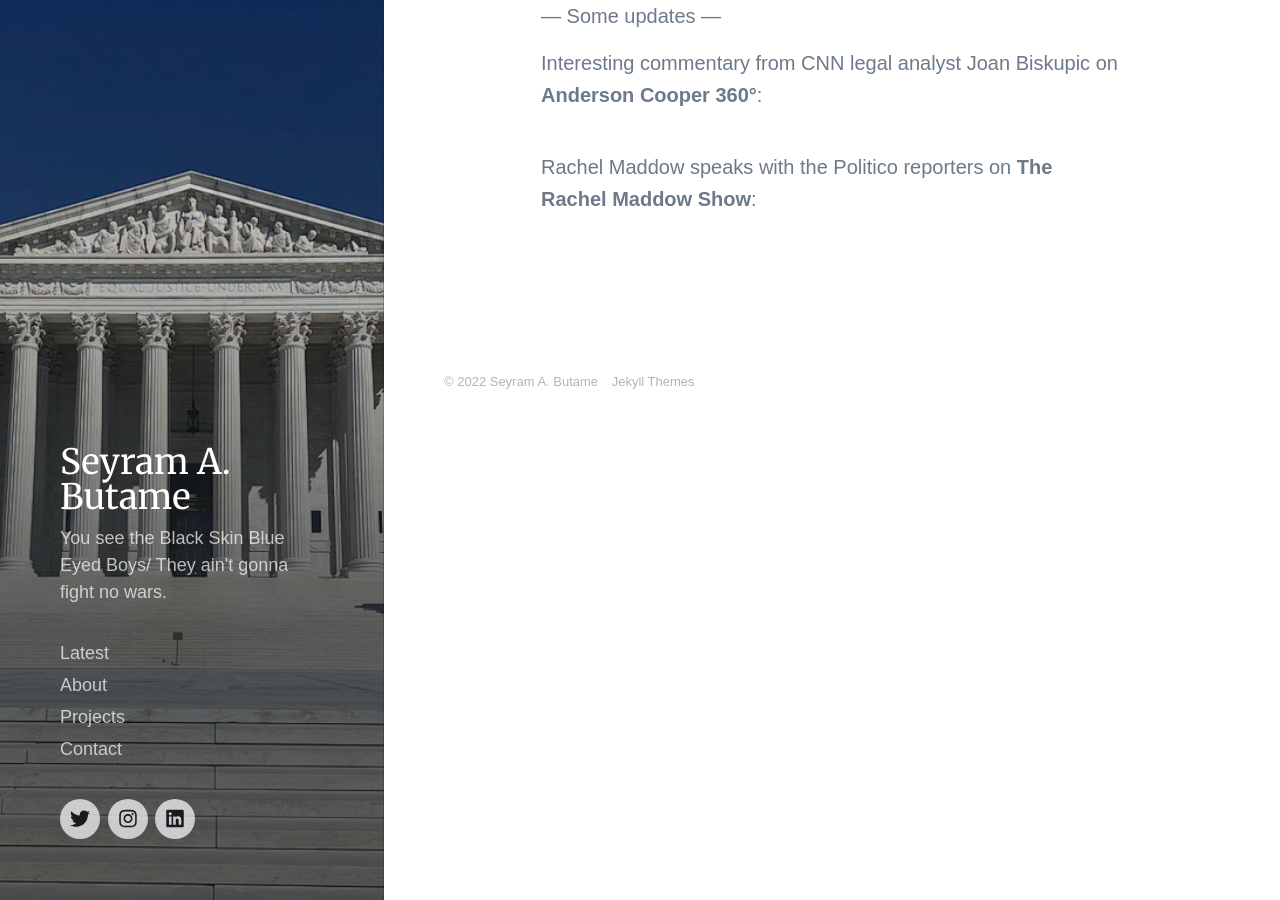
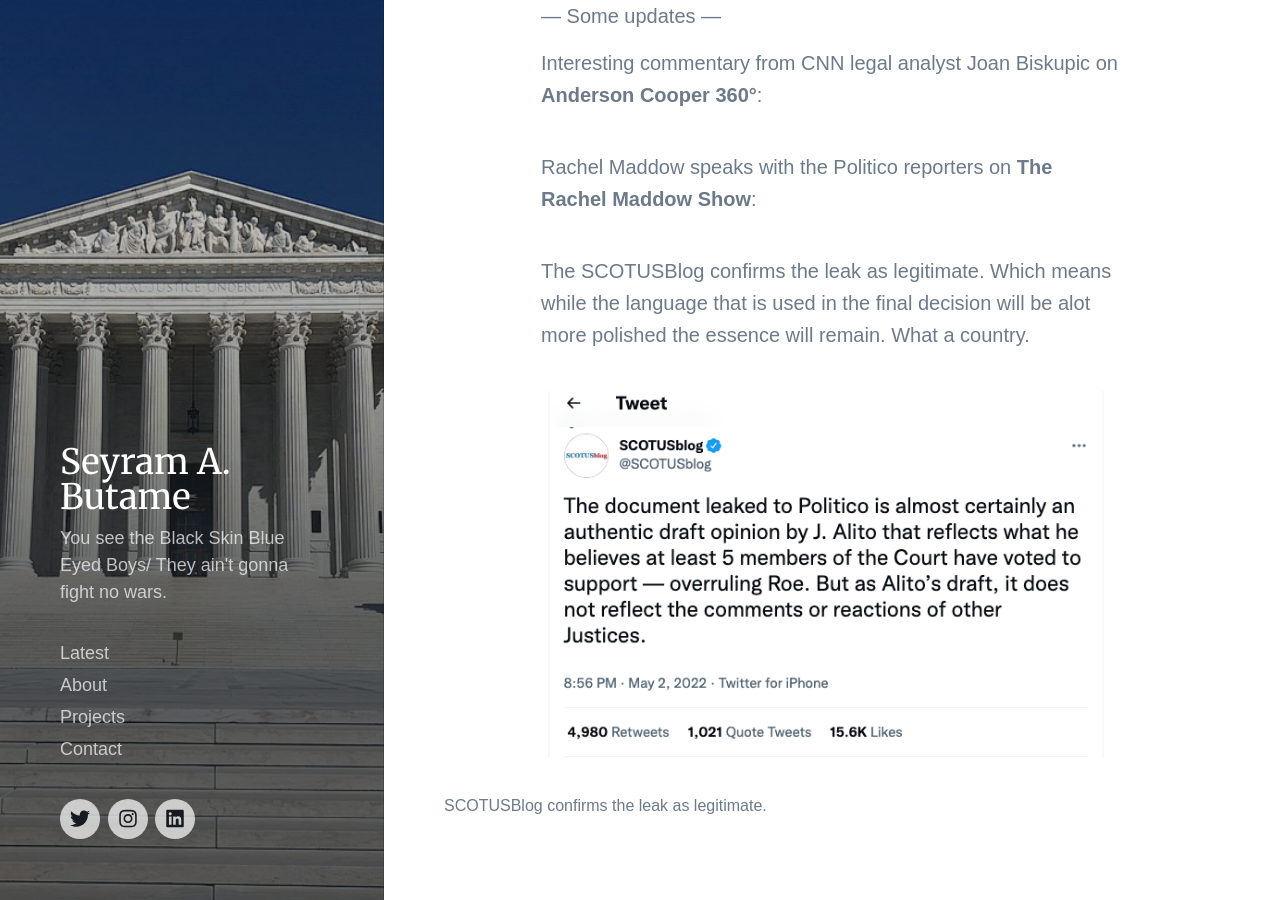
Before and after one commit to butames/blog.github.io, a Jekyll site: the page built from _posts/2022-05-03-RoevWade.md, in a window 1280 px wide and 900 px high, scrolled down 1970 px, cut to the strip 0-900 px from the top of the window. Built offline with Jekyll 4.4.1, drawn with Linux system fonts in a browser that asks for light colours; nearby versions of some CDN libraries; some web fonts are replaced; grey boxes are pictures that could not be loaded.

Commit message:
Update 2022-05-03-RoevWade.md

```diff
--- a/_posts/2022-05-03-RoevWade.md
+++ b/_posts/2022-05-03-RoevWade.md
@@ -38,3 +38,13 @@
 Rachel Maddow speaks with the Politico reporters on **The Rachel Maddow Show**:
 
 <iframe width="50%" height="50%" src="https://www.youtube.com/embed/UIYxT7Fe60c" title="YouTube video player" frameborder="0" allow="accelerometer; autoplay; clipboard-write; encrypted-media; gyroscope; picture-in-picture" allowfullscreen></iframe>
+
+
+The SCOTUSBlog confirms the leak as legitimate. Which means while the language that is used in the final decision will be alot more polished the essence will remain. What a country.
+
+<figure>
+  <p align="center">
+    <img src="{{site.url}}/images/blog_images/2022-05-05-roevwade03.png" alt="Tweet by SCOTUSBlog" width="75%"/>
+  <figcaption>SCOTUSBlog confirms the leak as legitimate.</figcaption>
+  </p>
+</figure>
```
